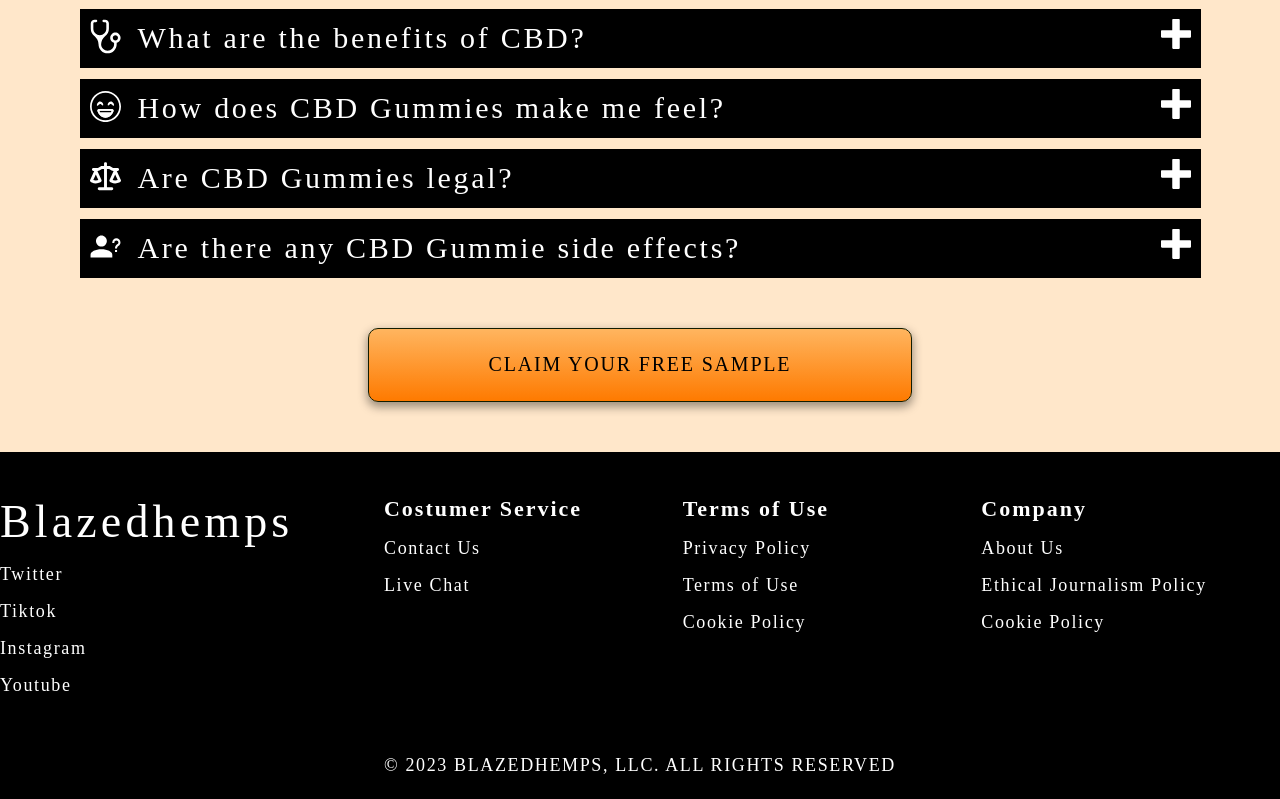
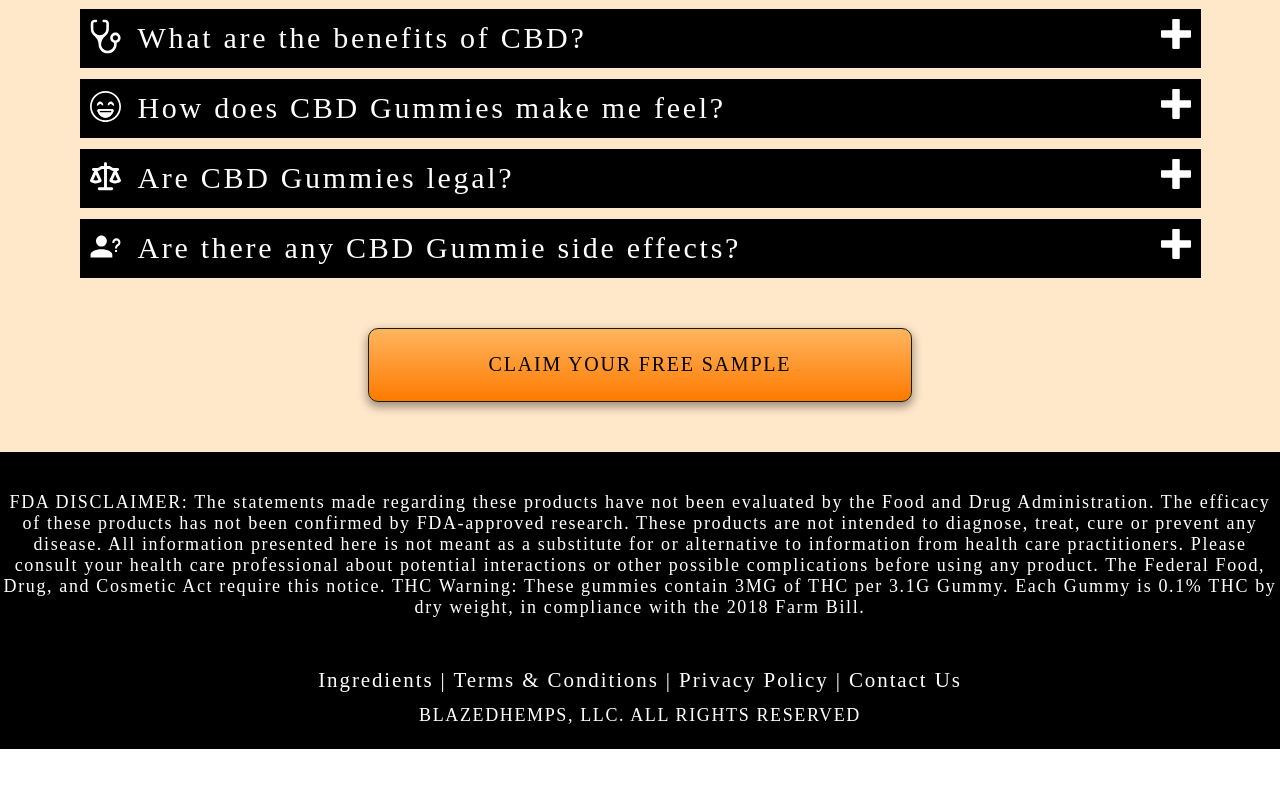
Before and after one commit to sammychris/hemp-funnel, a Next.js app: page / in a window 1280 px wide. Shown: the part 4456-5255 px from the top of the page. After the commit the page ends 5205 px from the top, so only its background shows below. Built offline with nearby package versions, Linux system fonts and the light colour scheme.

Commit message:
change footer design

```diff
--- a/components/Footer/Footer.module.css
+++ b/components/Footer/Footer.module.css
@@ -6,69 +6,32 @@
 .footerContent {
   max-width: 1337px;
   width: 100%;
-  height: 300px;
-  display: flex;
   margin: auto;
   padding: 40px 0 0 0;
 }
 
-.footerContent div {
-  width: 23.333%;
-}
-.footerContent div:nth-child(1) {
-  width: 30%;
-}
-
-.footerContent div ul {
-  list-style: none;
-  padding: 0;
-  margin: 0;
-}
-.footerContent div ul li {
-  font-family: "Poppins";
+.footerContent p {
+  font-family: "Ubuntu";
   font-style: normal;
-  font-weight: 400;
+  font-weight: 300;
   font-size: 18px;
-  line-height: 27px;
-  /* identical to box height */
+  line-height: 21px;
+  text-align: center;
   letter-spacing: 0.09em;
-  margin: 10px 0;
-  color: #fff;
-}
-
-.footerContent h2 {
-  /* font-family: "Squada One";
-  font-style: normal;
-  font-weight: 400;
-  font-size: 70px;
-  line-height: 74px;
-  color: #454b1b;
-  background-image: url("/images/footer-logo.png");
-  background-repeat: no-repeat;
-  background-position: center;
-  background-size: contain;
-  width: 340px;
-  height: 60px;
-  margin: auto; */
-
-  font-family: "Audiowide";
-  font-style: normal;
-  font-weight: 400;
-  font-size: 46px;
-  line-height: 59px;
-  letter-spacing: 0.09em;
-
   color: #ffffff;
 }
 
-.footerContent h3 {
-  font-family: "Poppins";
+.footerContent div {
+  font-family: "Ubuntu";
   font-style: normal;
-  font-weight: 800;
-  font-size: 22px;
-  line-height: 33px;
+  font-weight: 400;
+  font-size: 21px;
+  line-height: 24px;
+  text-align: center;
   letter-spacing: 0.09em;
-  color: #fff;
+  color: #ffffff;
+  padding-top: 50px;
+  padding-bottom: 10px;
 }
 
 .copy {
@@ -105,23 +68,18 @@
 
 @media only screen and (max-width: 768px) {
   .footerContent {
-    width: 100%;
-    height: unset;
-    display: unset;
-    text-align: center;
+    padding: 10px;
   }
-  .footerContent h2 {
-    padding-top: 20px;
+  .footerContent p {
+    font-size: 12px;
   }
-  .footerContent h3 {
-    font-size: 20px;
-  }
-  .footerContent div:nth-child(1) {
-    width: 100%;
+  .footerContent div {
+    font-size: 18px;
+    padding: 30px 0 10;
   }
 
-  .footerContent div {
-    width: 100%;
-    margin: 0 0 40px 0;
+  .copy {
+    font-size: 12px;
+    padding-bottom: 0;
   }
 }
--- a/components/Footer/index.tsx
+++ b/components/Footer/index.tsx
@@ -6,45 +6,25 @@ const Footer = () => {
   return (
     <div className={styles.container}>
       <div className={styles.footerContent}>
+        <p>
+          FDA DISCLAIMER: The statements made regarding these products have not
+          been evaluated by the Food and Drug Administration. The efficacy of
+          these products has not been confirmed by FDA-approved research. These
+          products are not intended to diagnose, treat, cure or prevent any
+          disease. All information presented here is not meant as a substitute
+          for or alternative to information from health care practitioners.
+          Please consult your health care professional about potential
+          interactions or other possible complications before using any product.
+          The Federal Food, Drug, and Cosmetic Act require this notice. THC
+          Warning: These gummies contain 3MG of THC per 3.1G Gummy. Each Gummy
+          is 0.1% THC by dry weight, in compliance with the 2018 Farm Bill.
+        </p>
         <div>
-          <Link href="/">
-            <h2>Blazedhemps</h2>
-          </Link>
-
-          <ul>
-            <li>Twitter</li>
-            <li>Tiktok</li>
-            <li>Instagram</li>
-            <li>Youtube</li>
-          </ul>
-        </div>
-        <div>
-          <h3>Costumer Service</h3>
-          <ul>
-            <li>Contact Us</li>
-            <li>Live Chat</li>
-          </ul>
-        </div>
-        <div>
-          <h3>Terms of Use</h3>
-          <ul>
-            <li>Privacy Policy</li>
-            <li>Terms of Use</li>
-            <li>Cookie Policy</li>
-          </ul>
-        </div>
-        <div>
-          <h3>Company</h3>
-          <ul>
-            <li>About Us</li>
-            <li>Ethical Journalism Policy</li>
-            <li>Cookie Policy</li>
-          </ul>
+          Ingredients | Terms & Conditions | Privacy Policy | Contact Us
         </div>
       </div>
-      <div className={styles.copy}>
-        © 2023 BLAZEDHEMPS, LLC. ALL RIGHTS RESERVED
-      </div>
+
+      <div className={styles.copy}>BLAZEDHEMPS, LLC. ALL RIGHTS RESERVED</div>
     </div>
   );
 };
```
